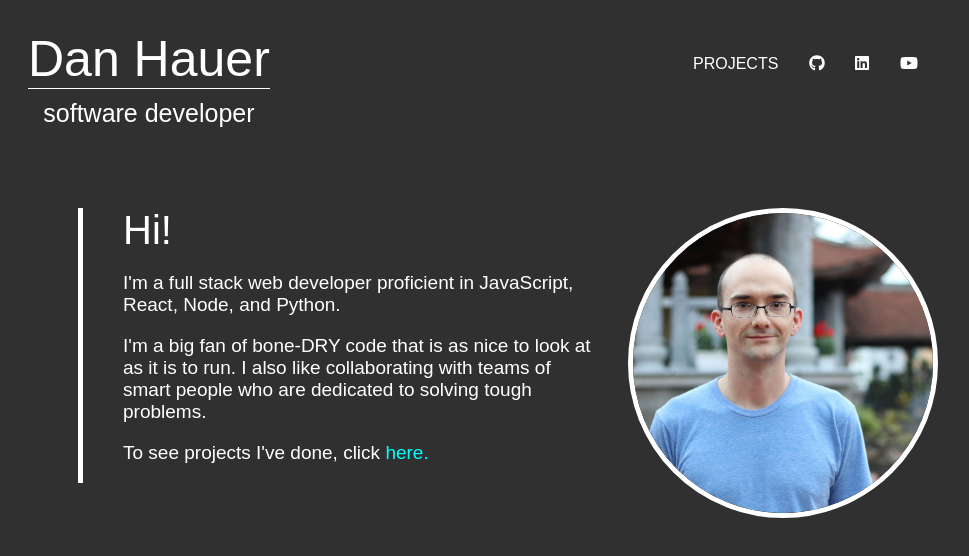
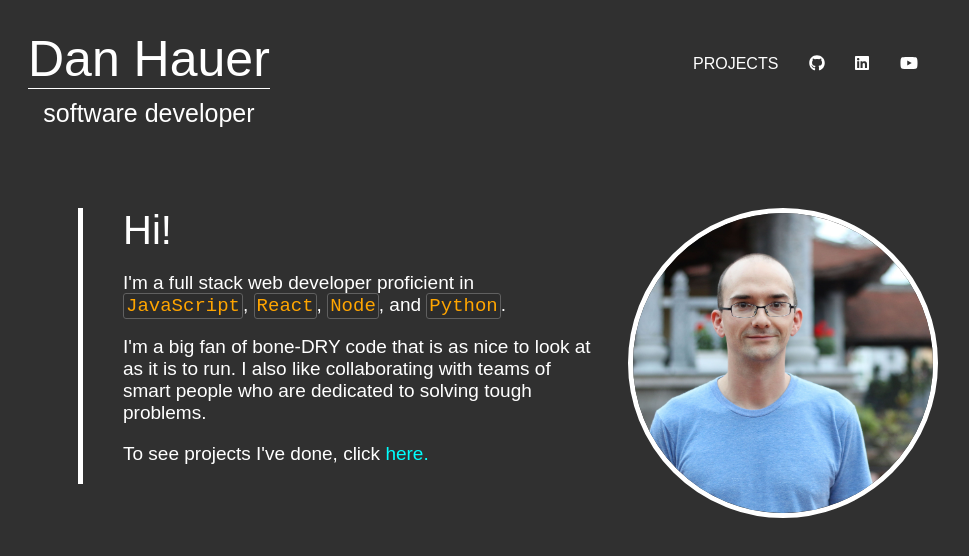
Before and after one commit to dlhauer/portfolio, a React (Create React App) app in the folder portfolio-app/: page / in a window 1280 px wide. Shown: the top 556 px of the page, without its empty margins (162-1131 px from the left). Built offline with nearby package versions, Linux system fonts and the light colour scheme.

Commit message:
adds code spans, image titles

```diff
--- a/portfolio-app/src/HomePage.js
+++ b/portfolio-app/src/HomePage.js
@@ -7,8 +7,10 @@ const HomePage = (props) => (
     <div className="body-text">
       <p className="heading">Hi!</p>
       <p>
-        I'm a full stack web developer proficient in JavaScript, React, Node,
-        and Python.
+        I'm a full stack web developer proficient in{" "}
+        <span className="code">JavaScript</span>,{" "}
+        <span className="code">React</span>, <span className="code">Node</span>,
+        and <span className="code">Python</span>.
       </p>
       <p>
         I'm a big fan of bone-DRY code that is as nice to look at as it is to
@@ -24,7 +26,12 @@ const HomePage = (props) => (
     </div>
     <div className="img-container">
       <div className="circle">
-        <img className="avatar" src={danImg} />
+        <img
+          className="avatar"
+          alt="Portrait of Dan Hauer at Tieu Giao Temple, Hanoi, December 2019"
+          title="Portrait of Dan Hauer at Tieu Giao Temple, Hanoi, December 2019"
+          src={danImg}
+        />
       </div>
     </div>
   </div>
```
